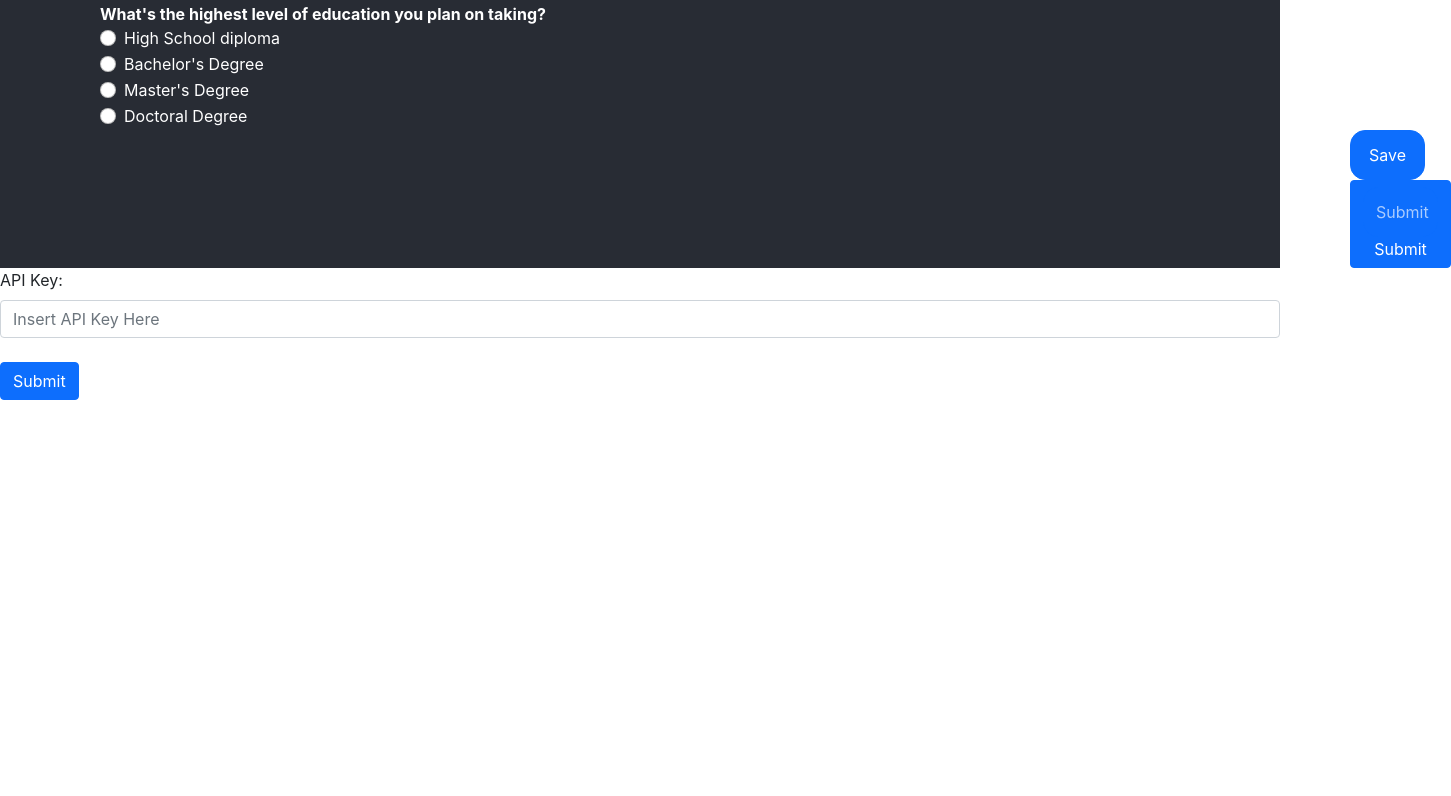
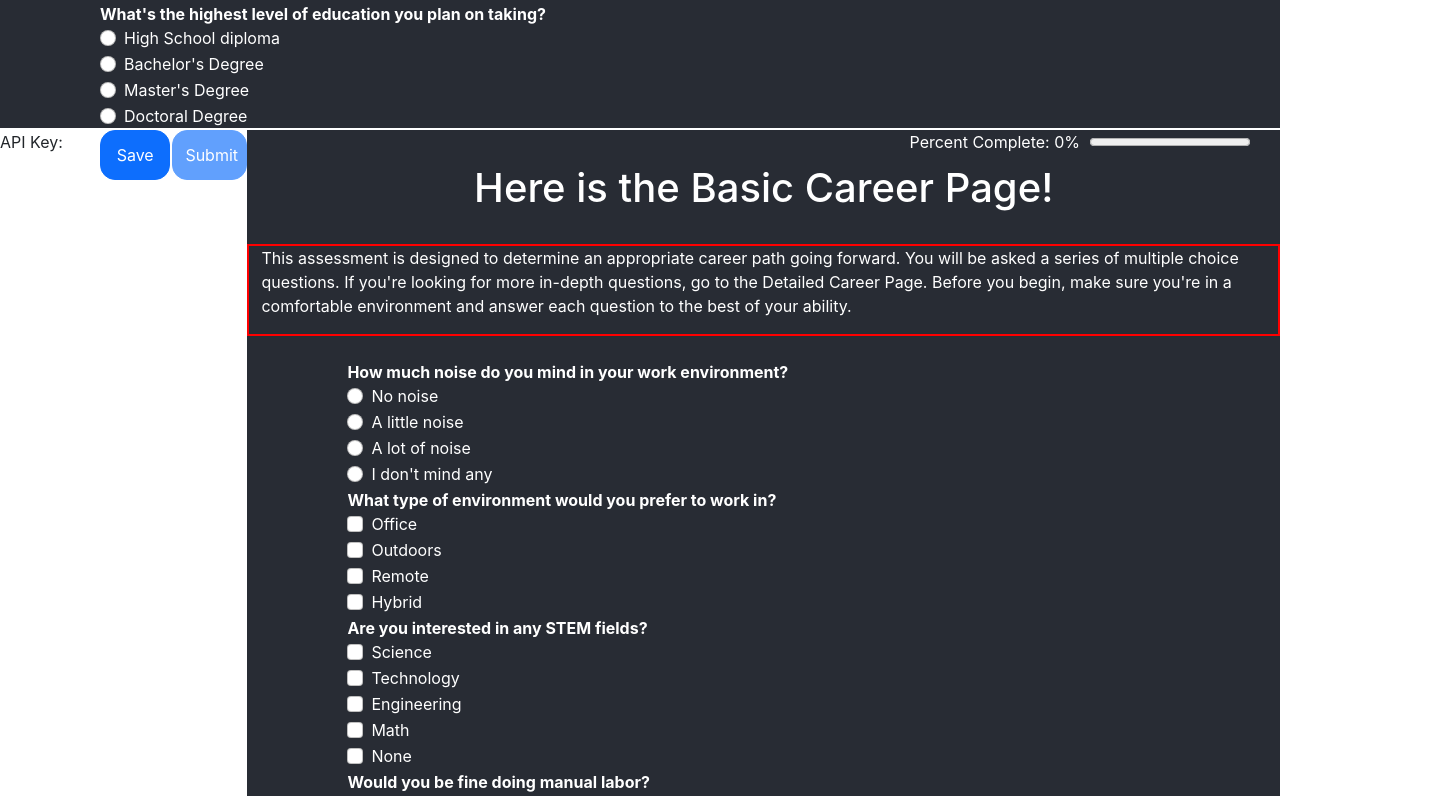
Before and after one commit to bleaky11/starter_helpi, a React (Create React App) app: page /#/basic-questions in a window 1280 px wide. Shown: the part 1304-2100 px from the top of the page, 1451 px wide, since content can reach past the window. Before the commit the page ends 1704 px from the top, so only its background shows below. Built offline with nearby package versions, Linux system fonts and the light colour scheme.

Commit message:
Format and testing save

```diff
--- a/src/basicCareer.tsx
+++ b/src/basicCareer.tsx
@@ -12,7 +12,8 @@ export function Submit({basicComplete, toggleBasic}: submitButton){
     alert("Thanks for completing the Basic Career quiz!");
 }
 
-export function BasicCareerComponent({basicComplete, toggleBasic}: submitButton): JSX.Element {
+export function BasicCareerComponent({basicComplete, toggleBasic}: submitButton): JSX.Element
+{
   const [progress, setProgress] = useState<number>(0);
   const [questions, setQuestions] = useState([
     { text: "How much noise do you mind in your work environment?", type: "radio", choices: [{ id: 1, label: "No noise" }, { id: 2, label: "A little noise" }, { id: 3, label: "A lot of noise" }, {id: 4, label: "I don't mind any"}], selected: [false, false, false, false] },
@@ -54,6 +55,56 @@ export function BasicCareerComponent({basicComplete, toggleBasic}: submitButton)
     const progressPercentage = (answeredQuestions / totalQuestions) * 100;
     setProgress(progressPercentage);
   }
+
+  const [save, setSave] = useState<JSX.Element>(
+    <div style={backgroundStyle}>
+      <div>
+        <div style={{ display: "flex", alignItems: "center", justifyContent: "flex-end", marginBottom: "10px", marginRight: "30px" }}>
+          <label htmlFor="question" style={{ marginRight: "10px" }}>
+            Percent Complete: {progress.toFixed(0)}%
+          </label>
+          <progress id="question" value={progress} max="100" />
+        </div>
+        <h1 style={{ textAlign: "center" }}>Here is the Basic Career Page!</h1>
+        <br />
+        <div>
+          <Container style={{ border: "2px solid red" }}>
+            <p>
+              This assessment is designed to determine an appropriate career path going forward.
+              You will be asked a series of multiple choice questions. If you're looking for more
+              in-depth questions, go to the Detailed Career Page. Before you begin, make sure you're
+              in a comfortable environment and answer each question to the best of your ability.
+            </p>
+          </Container>
+        </div>
+        <div style={{ marginLeft: "100px"}}> {/* Add styles as needed */}
+          <br />
+          {questions.map((question, index) => (
+            <div key={index}>
+              <b>{question.text}</b>
+              <Form>
+                {question.choices.map((choice, selectIndex) => (
+                  <Form.Check
+                    key={choice.id}
+                    type={question.type as FormCheckType}
+                    label={choice.label}
+                    name={`basic-question-${index}`} // Unique name for each question
+                    value={choice.id}
+                    checked={question.selected[selectIndex]} // Keep track of selected state
+                    onChange={(event) => updateAnswer(event, index, selectIndex)}
+                  />
+                ))}
+              </Form>
+            </div>
+          ))}
+          <div style = {{display: "flex", float: "right"}}>
+    <Button onClick = {() => setSave(save)} style={{ height: "50px", width: "75px", marginRight: "2px", borderRadius: "15px" }}>Save</Button>
+    <BasicSubmit basicComplete={basicComplete} toggleBasic={toggleBasic}/>
+    </div>
+        </div>
+</div>
+</div>
+  );
   return (
     <div style={backgroundStyle}>
       <div>
@@ -95,13 +146,13 @@ export function BasicCareerComponent({basicComplete, toggleBasic}: submitButton)
               </Form>
             </div>
           ))}
+          <div style = {{display: "flex", float: "right"}}>
+    <Button onClick = {() => setSave(save)} style={{ height: "50px", width: "75px", marginRight: "2px", borderRadius: "15px" }}>Save</Button>
+    <BasicSubmit basicComplete={basicComplete} toggleBasic={toggleBasic}/>
+    {save}
+    </div>
         </div>
-        <div style={{ marginLeft: "1350px"}}>
-    <Button style={{ height: "50px", width: "75px", marginRight: "2px", borderRadius: "15px" }}>Save</Button>
-    <Button><BasicSubmit basicComplete={basicComplete} toggleBasic={toggleBasic}/>
-        Submit</Button>
 </div>
-      </div>
-    </div>
-  );
+</div>
+);
 }
--- a/src/home.tsx
+++ b/src/home.tsx
@@ -13,7 +13,8 @@ interface HomeComponentProps {
     detailedComplete: boolean
 }
 
-export function MainPage({setPage, page, basicComplete, detailedComplete}: HomeComponentProps): JSX.Element {
+export function MainPage({setPage, page, basicComplete, detailedComplete}: HomeComponentProps): JSX.Element
+{
     return(
         <div className="App">
           <header className="App-header">
```
